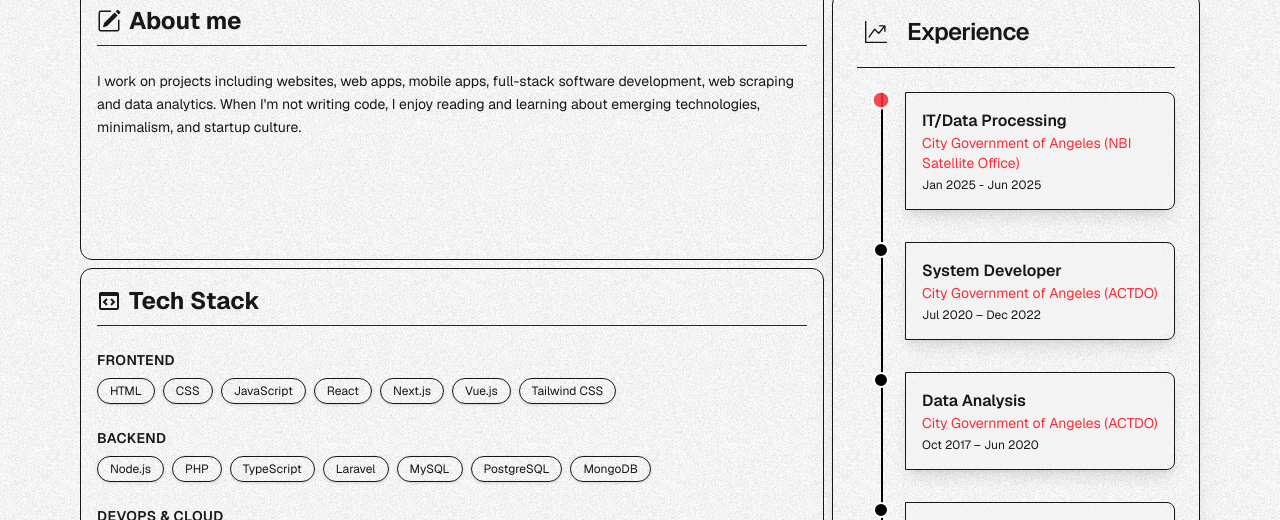
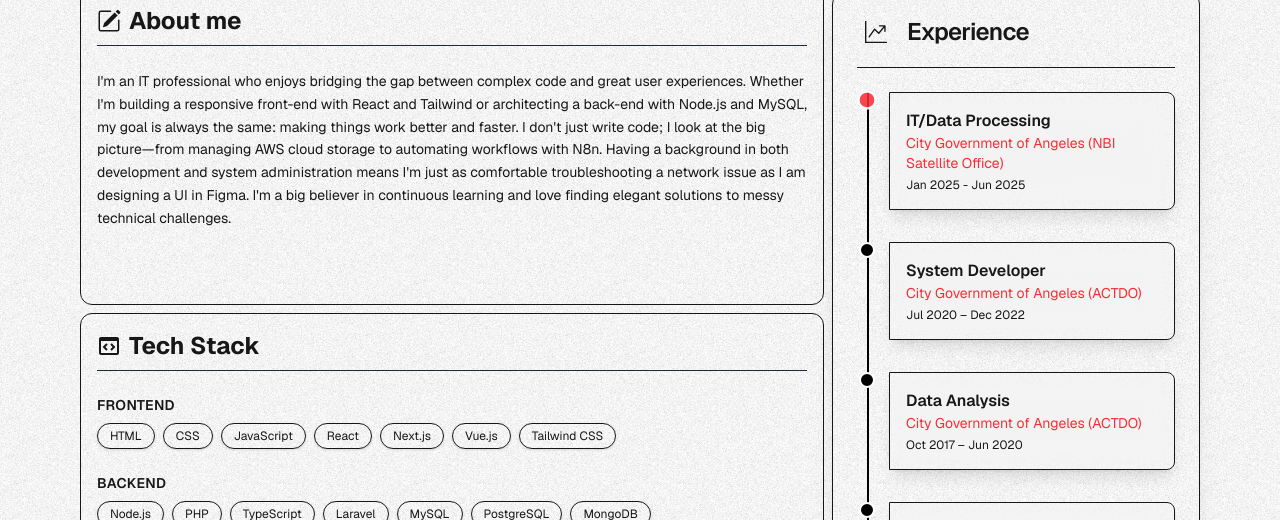
Before and after one commit to MondSE/almondtuazon, a Next.js app: page / in a window 1280 px wide. Shown: the part 200-720 px from the top of the page. Built offline with nearby package versions, Linux system fonts and the light colour scheme.

Commit message:
adjusted layout

```diff
--- a/app/components/Experience.tsx
+++ b/app/components/Experience.tsx
@@ -44,7 +44,7 @@ const Experience = () => {
         </div>
         <div className="relative ml-4">
           {/* Vertical line */}
-          <div className="absolute top-0 left-2 w-0.5 bg-black h-full dark:bg-amber-50 rounded"></div>
+          <div className="absolute -left-1.5 w-0.5 bg-black h-full dark:bg-amber-50 rounded"></div>
 
           {sortedExperiences.map((exp, idx) => (
             <motion.div
@@ -55,7 +55,7 @@ const Experience = () => {
               className="relative mb-8 flex items-start group"
             >
               {/* Dot */}
-              <div className="absolute left-0 z-10 flex justify-center items-center">
+              <div className="absolute -left-3.5 z-10 flex justify-center items-center">
                 {idx === 0 ? (
                   <motion.div
                     className="w-4 h-4 bg-red-500 dark:bg-red-500 rounded-full border-2 border-white dark:border-black relative"
@@ -72,7 +72,7 @@ const Experience = () => {
               </div>
 
               {/* Card */}
-              <div className="ml-8 p-4 rounded-r-lg border bg-card/60 backdrop-blur-md shadow-lg w-full transition hover:shadow-xl hover:scale-105">
+              <div className="ml-4 p-4 rounded-r-lg border bg-card/60 backdrop-blur-md shadow-lg w-full transition hover:shadow-xl hover:scale-105">
                 <div className="flex justify-between items-start">
                   <div>
                     <h3 className="text-sm md:text-base font-semibold">
--- a/app/projects/list/page.tsx
+++ b/app/projects/list/page.tsx
@@ -89,13 +89,17 @@ const ProjectList = () => {
             {activeTab === tab && (
               <motion.span
                 layoutId="activeTab"
-                className="absolute inset-0 bg-black rounded-full -z-10"
+                className="absolute inset-0 bg-black rounded-full -z-10 dark:bg-white"
                 transition={{ type: "spring", bounce: 0.25, duration: 0.5 }}
               />
             )}
 
             <span
-              className={activeTab === tab ? "text-white" : "text-foreground"}
+              className={
+                activeTab === tab
+                  ? "text-white dark:text-black"
+                  : "text-foreground"
+              }
             >
               {tab} ({getCount(tab)})
             </span>
--- a/data/about.json
+++ b/data/about.json
@@ -1,5 +1,5 @@
 [
   {
-    "aboutData": "I work on projects including websites, web apps, mobile apps, full-stack software development, web scraping and data analytics. When I'm not writing code, I enjoy reading and learning about emerging technologies, minimalism, and startup culture."
+    "aboutData": "I'm an IT professional who enjoys bridging the gap between complex code and great user experiences. Whether I'm building a responsive front-end with React and Tailwind or architecting a back-end with Node.js and MySQL, my goal is always the same: making things work better and faster.\n\nI don't just write code; I look at the big picture—from managing AWS cloud storage to automating workflows with N8n. Having a background in both development and system administration means I'm just as comfortable troubleshooting a network issue as I am designing a UI in Figma. I'm a big believer in continuous learning and love finding elegant solutions to messy technical challenges."
   }
 ]
```
